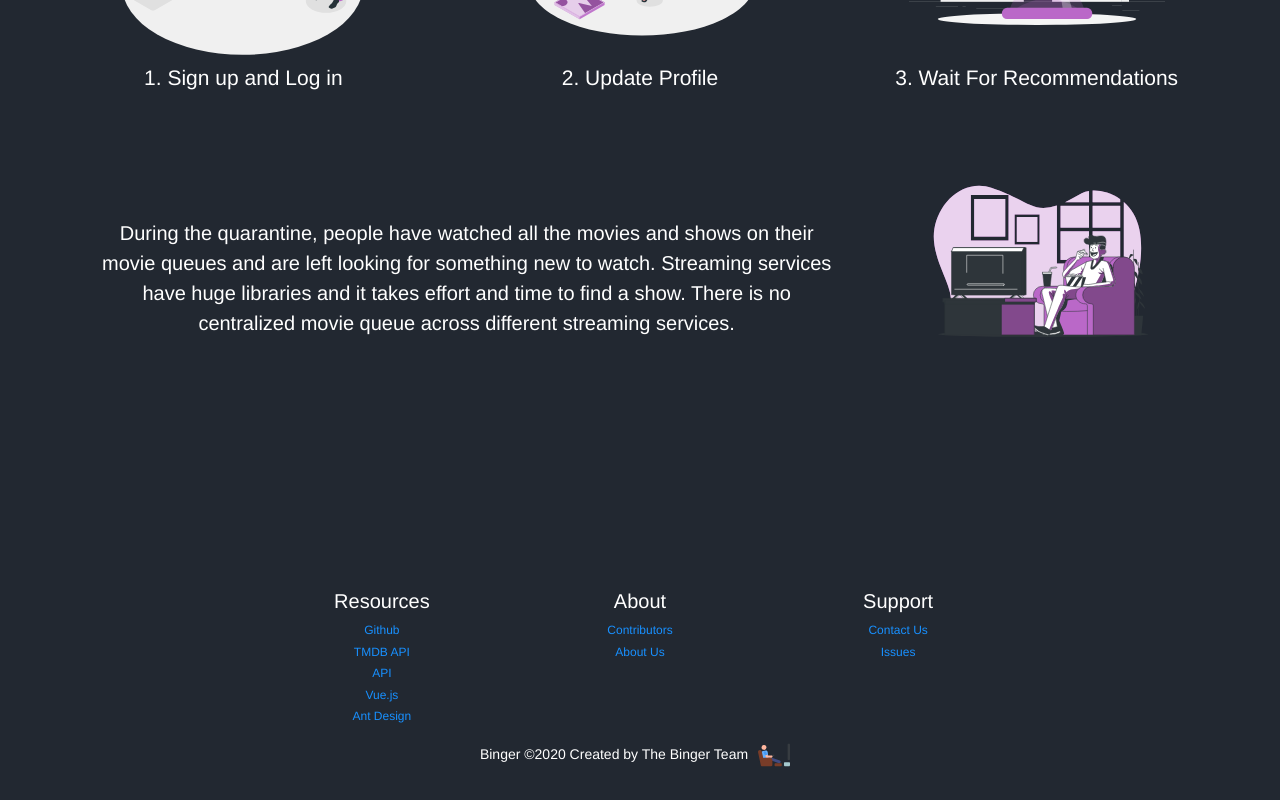
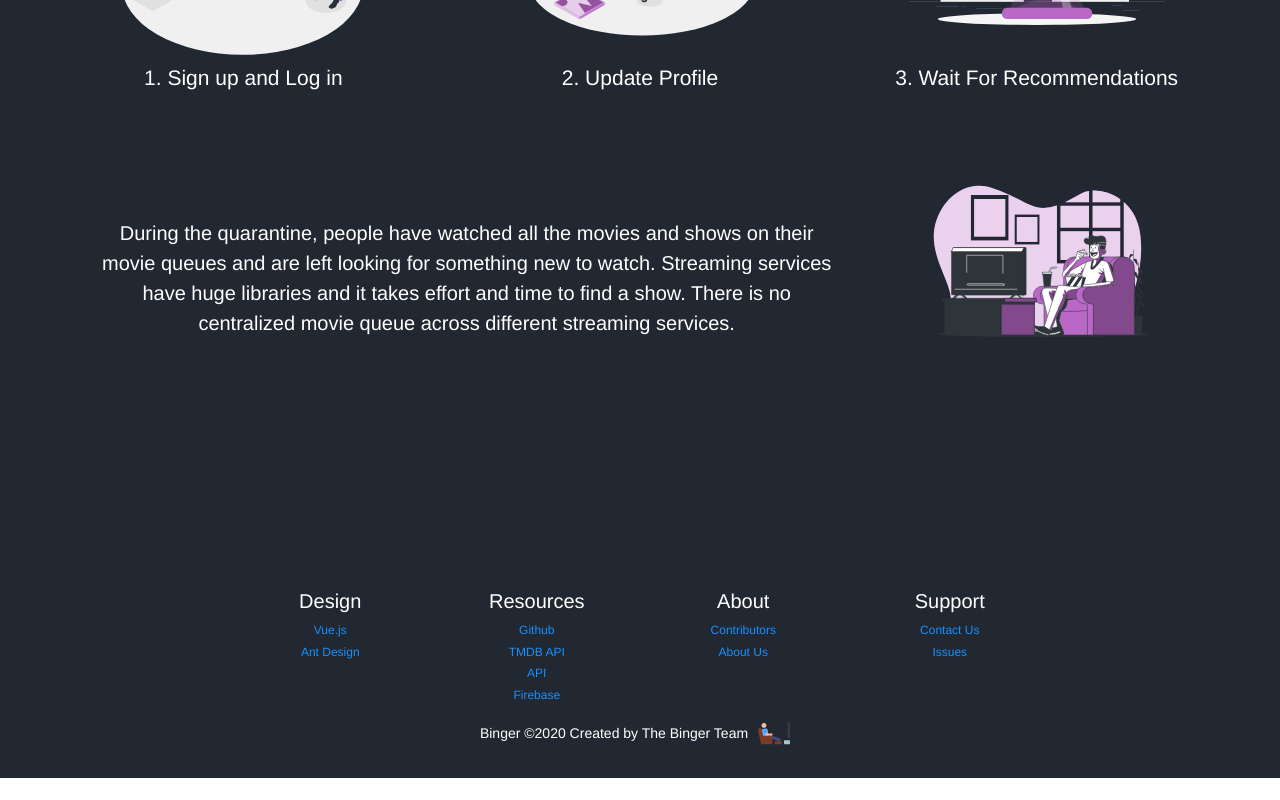
Before and after one commit to ShinValor/Binger, a Vue app in the folder app/: page / in a window 1280 px wide. Shown: the part 3178-3978 px from the top of the page. After the commit the page ends 3956 px from the top, so only its background shows below. Built offline with nearby package versions, Linux system fonts and the light colour scheme; no server answers.

Commit message:
added Design column

```diff
--- a/app/src/components/Footer.vue
+++ b/app/src/components/Footer.vue
@@ -2,6 +2,15 @@
   <a-layout-footer>
     <div class="container">
       <div class="section1">
+        <div class="item1">
+          <h1 class="title">Design</h1>
+            <p class="content">
+              <a href="https://vuejs.org/">Vue.js</a>
+            </p>
+            <p class="content">
+              <a href="https://ant.design/">Ant Design</a>
+            </p>
+        </div>
         <div class="item1">
           <h1 class="title">Resources</h1>
           <p class="content">
@@ -14,10 +23,7 @@
             <a href="https://github.com/ShinValor/Binger/tree/dev/api">API</a>
           </p>
           <p class="content">
-            <a href="https://vuejs.org/">Vue.js</a>
-          </p>
-          <p class="content">
-            <a href="https://ant.design/">Ant Design</a>
+            <a href="https://firebase.google.com/">Firebase</a>
           </p>
         </div>
         <div class="item1">
```
